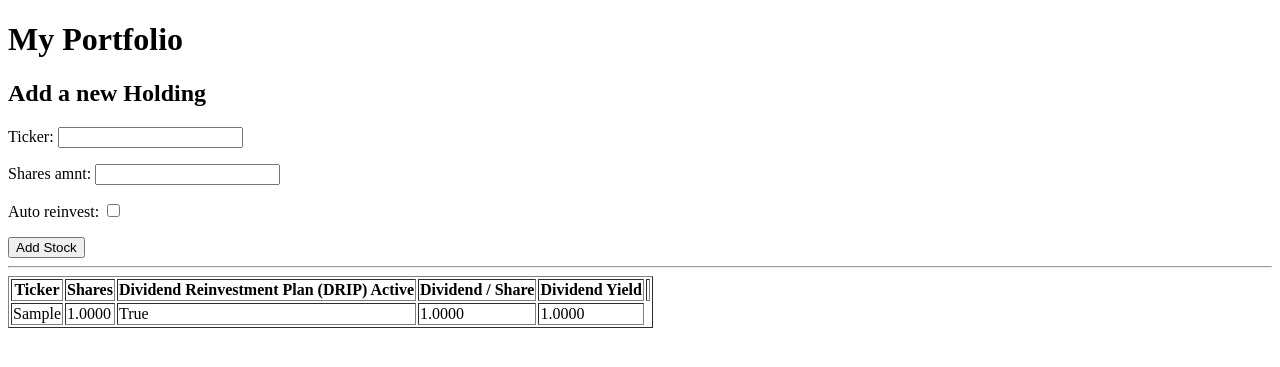
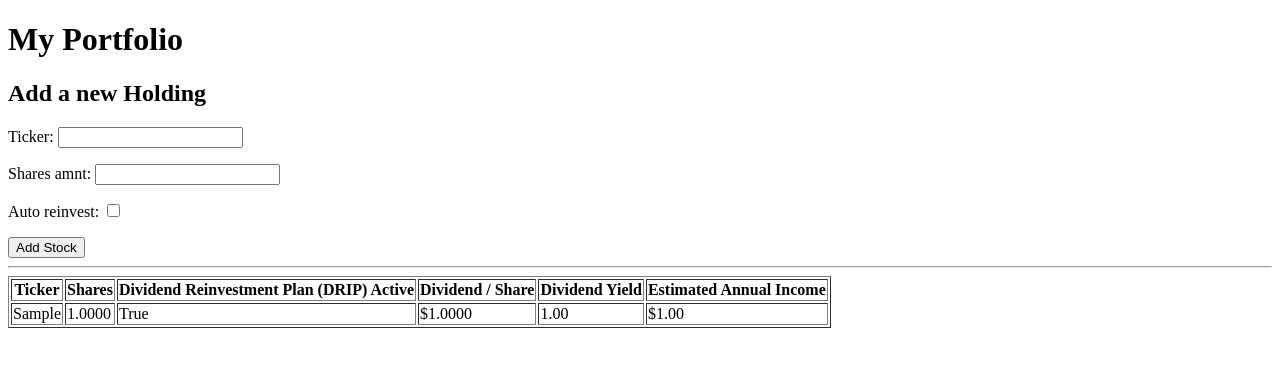
Before and after one commit to cwalz0/CSCI4830-DividendTracker, a Django app: page / in a window 1280 px wide. Shown: the top 367 px of the page. Run offline with Django 5.2, Linux system fonts and the light colour scheme; tables that the repository leaves empty hold one stand-in row (values such as "Sample post").

Commit message:
Show estimated annual income on dashboard
Add Holding.annual_income property to estimate annual dividend (shares_amnt * market_data.dividend_per_share) and display it in the dashboard table. show dividend per share with a dollar sign, format dividend yield - 2 decimals with a default, add an "Estimated Annual Income" column, and adjust the empty-state colspan. Remove/commented login related things. Just wasn't gonna happen.

```diff
--- a/dividend_proj/models.py
+++ b/dividend_proj/models.py
@@ -35,5 +35,11 @@ class Holding(models.Model):
     class Meta:
         unique_together = ('user', 'ticker')
 
+    @property
+    def annual_income(self):
+        if self.market_data and self.market_data.dividend_per_share:
+            return self.shares_amnt * self.market_data.dividend_per_share
+        return 0
+
     def __str__(self):
         return f"{self.user.username} - {self.shares_amnt}x {self.ticker}"
--- a/dividend_proj/templates/dividend_proj/dashboard.html
+++ b/dividend_proj/templates/dividend_proj/dashboard.html
@@ -4,6 +4,7 @@
     <meta charset="UTF-8">
     <meta name="viewport" content="width=device-width, initial-scale=1.0">
     <title>Dividend Tracker Dashboard</title>
+
 </head>
 <body>
         <h1>My Portfolio</h1>
@@ -24,7 +25,7 @@
                     <th>Dividend Reinvestment Plan (DRIP) Active</th>
                     <th>Dividend / Share</th>
                     <th>Dividend Yield</th>
-                    <th></th>
+                    <th>Estimated Annual Income</th>
                 </tr>
             </thead>
             <tbody>
@@ -33,12 +34,14 @@
                     <td>{{ holding.ticker }}</td>
                     <td>{{ holding.shares_amnt }}</td>
                     <td>{{ holding.auto_reinvest }}</td>
-                    <td>{{ holding.market_data.dividend_per_share }}</td>
-                    <td>{{ holding.market_data.dividend_yield }}</td>
+                    <td>${{ holding.market_data.dividend_per_share }}</td>
+                    <td>{{ holding.market_data.dividend_yield|floatformat:2|default:"0.00" }}</td>
+
+                    <td>${{ holding.annual_income|floatformat:2 }}</td>
                 </tr>
                 {% empty %}
                 <tr>
-                    <td colspan="4">No holdings yet.</td>
+                    <td colspan="6">No holdings yet.</td>
                 </tr>
                 {% endfor %}
             </tbody>
--- a/dividend_proj/views.py
+++ b/dividend_proj/views.py
@@ -1,6 +1,5 @@
 from django.shortcuts import render, redirect
 from django.contrib.auth.models import User # temp
-#from django.contrib.auth.decorators import login_required
 from .models import Holding, DividendData
 from .forms import HoldingForm
 import yfinance as yf
@@ -8,11 +7,6 @@ from decimal import Decimal
 
 # Create your views here.
 
-#login_required only allows viewing if logged in
-#otherwise, redirects to the login page
-
-# temporarily removing login for due date
-# @login_required
 def dashboard(request):
     #just grabbing first user for due date
     #user_holdings = Holding.objects.filter(user=request.user)
```
